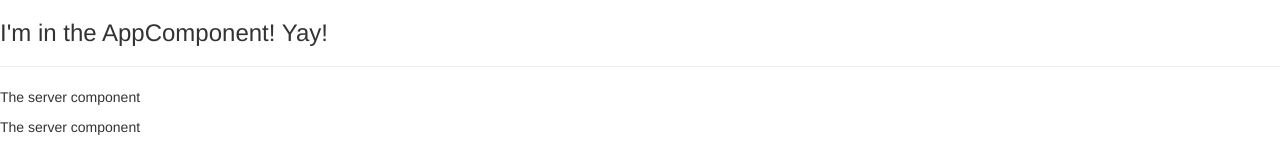
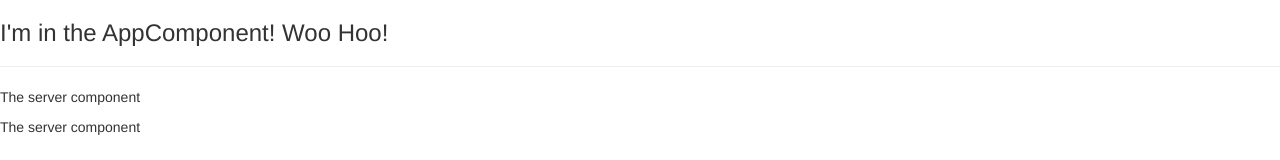
Before and after one commit to MrSharp12/angular-5-training, an Angular app: page / in a window 1280 px wide. Shown: the top 160 px of the page. Built offline with nearby package versions, Linux system fonts and the light colour scheme.

Commit message:
second push

```diff
--- a/src/app/app.component.html
+++ b/src/app/app.component.html
@@ -1,5 +1,5 @@
 <h3>
-    I'm in the AppComponent! Yay!
+    I'm in the AppComponent! Woo Hoo!
 </h3>
 <hr>
 <app-servers></app-servers>
```
